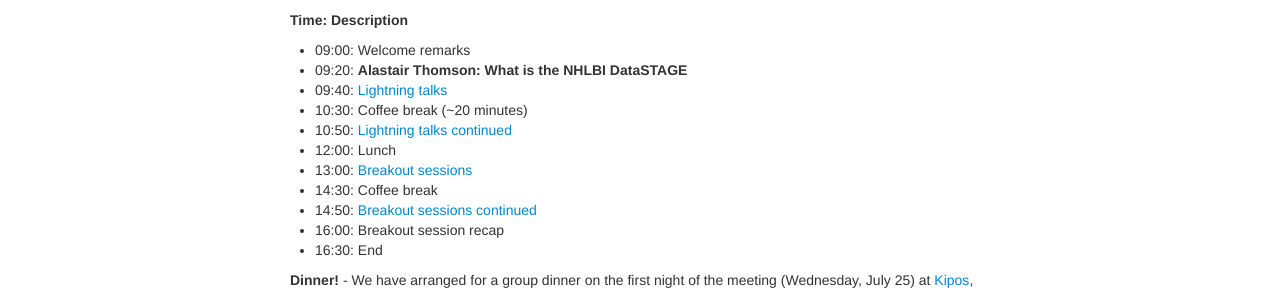
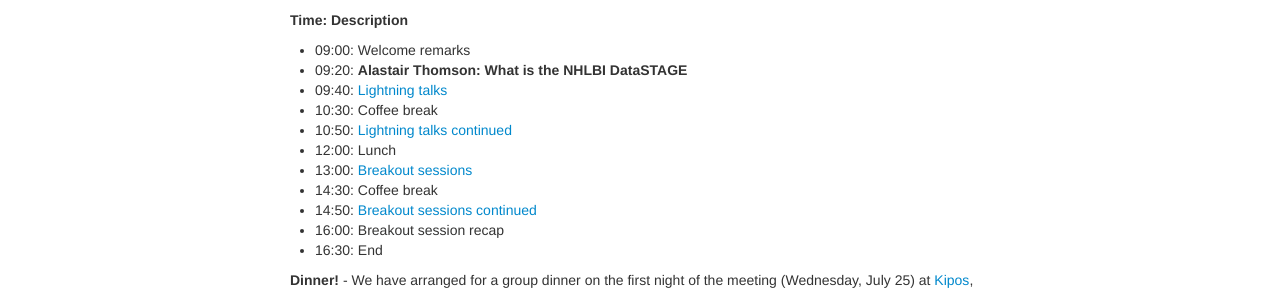
Before and after one commit to dcppc/2018-july-workshop, a Jekyll site: the page built from docs/agenda.md, in a window 1280 px wide. Shown: the part 342-634 px from the top of the page. Built offline with Jekyll 4.4.1, drawn with Linux system fonts in a browser that asks for light colours.

Commit message:
formatting

```diff
--- a/docs/agenda.md
+++ b/docs/agenda.md
@@ -17,7 +17,7 @@ We will be on the first and fifth floors using the Biltmore, DaVinci, Sandburg,
 - 09:00: Welcome remarks
 - 09:20: **Alastair Thomson: What is the NHLBI DataSTAGE**
 - 09:40: [Lightning talks](https://github.com/dcppc/2018-july-workshop/issues/4)
-- 10:30: Coffee break (~20 minutes)
+- 10:30: Coffee break
 - 10:50: [Lightning talks continued](https://github.com/dcppc/2018-july-workshop/issues/4)
 - 12:00: Lunch
 - 13:00: [Breakout sessions](https://github.com/dcppc/2018-july-workshop/labels/proposed%20session)
```
